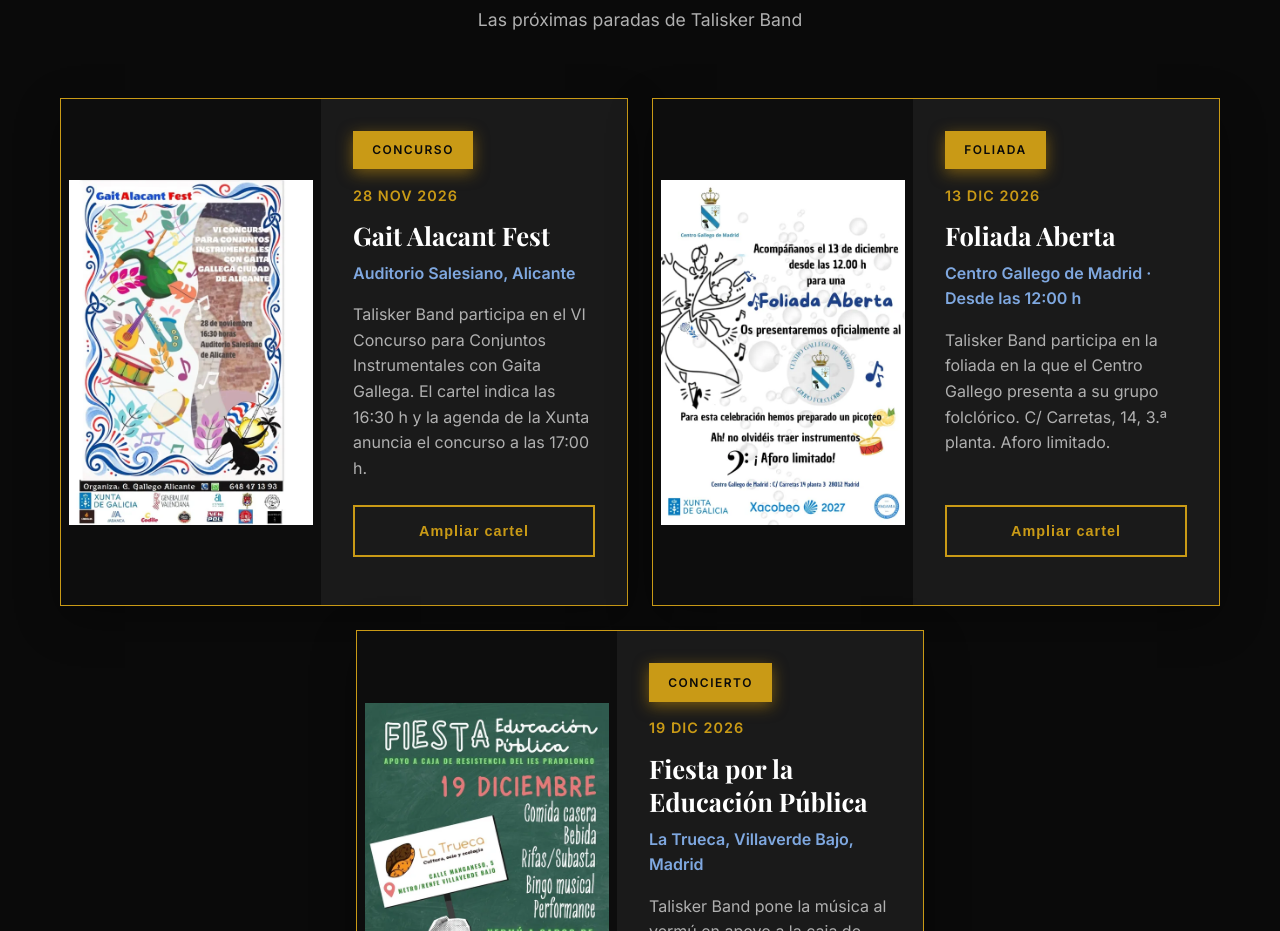
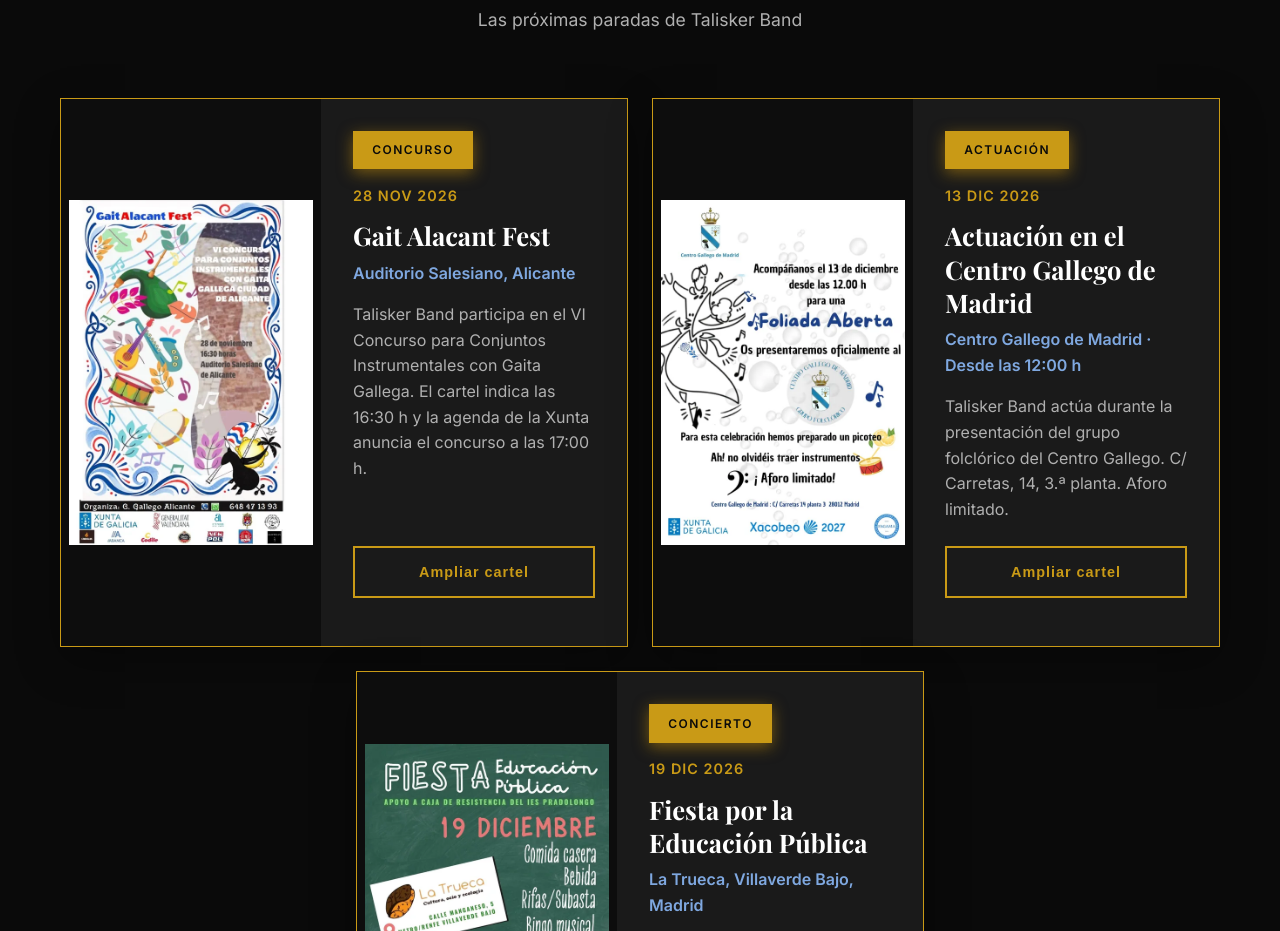
Before and after one commit to thetaliskerband/thetaliskerband.com, a plain HTML site: page index.html in a window 1280 px wide. Shown: the part 1100-2031 px from the top of the page. Drawn offline with Linux system fonts and the light colour scheme.

Commit message:
Anuncia la actuación del Centro Gallego

```diff
--- a/index.html
+++ b/index.html
@@ -228,24 +228,24 @@
             <div class="upcoming-card">
                 <button type="button" class="poster-trigger"
                         data-poster-src="recursos/proximos/2026-12-13-foliada-aberta.jpeg"
-                        data-poster-title="Foliada Aberta · 13 de diciembre de 2026"
-                        aria-label="Ampliar el cartel de Foliada Aberta">
+                        data-poster-title="Actuación en el Centro Gallego de Madrid · 13 de diciembre de 2026"
+                        aria-label="Ampliar el cartel de Actuación en el Centro Gallego de Madrid">
                     <img src="recursos/miniaturas/2026-12-13-foliada-aberta.webp"
-                         alt="Cartel de la Foliada Aberta del Centro Gallego de Madrid, el 13 de diciembre desde las 12:00 h"
+                         alt="Cartel de la actuación en el Centro Gallego de Madrid, el 13 de diciembre desde las 12:00 h"
                          class="upcoming-thumbnail poster-contain"
                          loading="lazy" decoding="async">
                 </button>
                 <div class="upcoming-content">
-                    <div class="upcoming-badge">FOLIADA</div>
+                    <div class="upcoming-badge">ACTUACIÓN</div>
                     <time class="upcoming-date" datetime="2026-12-13">13 DIC 2026</time>
-                    <h3 class="upcoming-title">Foliada Aberta</h3>
+                    <h3 class="upcoming-title">Actuación en el Centro Gallego de Madrid</h3>
                     <p class="upcoming-venue">Centro Gallego de Madrid · Desde las 12:00 h</p>
-                    <p class="upcoming-description">Talisker Band participa en la foliada en la que el Centro Gallego presenta a su grupo folclórico. C/ Carretas, 14, 3.ª planta. Aforo limitado.</p>
+                    <p class="upcoming-description">Talisker Band actúa durante la presentación del grupo folclórico del Centro Gallego. C/ Carretas, 14, 3.ª planta. Aforo limitado.</p>
                     <button type="button"
                             class="btn btn-secondary upcoming-btn"
                             data-poster-src="recursos/proximos/2026-12-13-foliada-aberta.jpeg"
-                            data-poster-title="Foliada Aberta · 13 de diciembre de 2026"
-                            aria-label="Ampliar cartel de Foliada Aberta">
+                            data-poster-title="Actuación en el Centro Gallego de Madrid · 13 de diciembre de 2026"
+                            aria-label="Ampliar cartel de Actuación en el Centro Gallego de Madrid">
                         Ampliar cartel
                     </button>
                 </div>
```
Also changed, not shown: datos/conciertos.json (+4 -4 lines).
